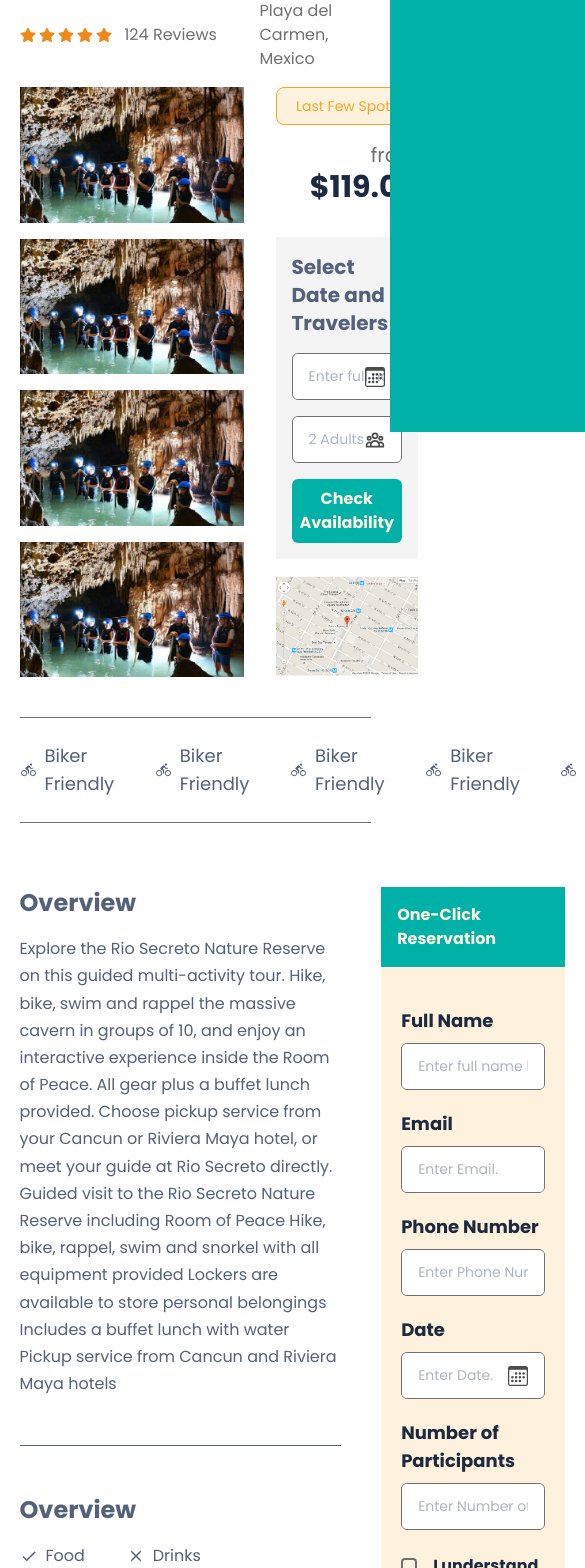
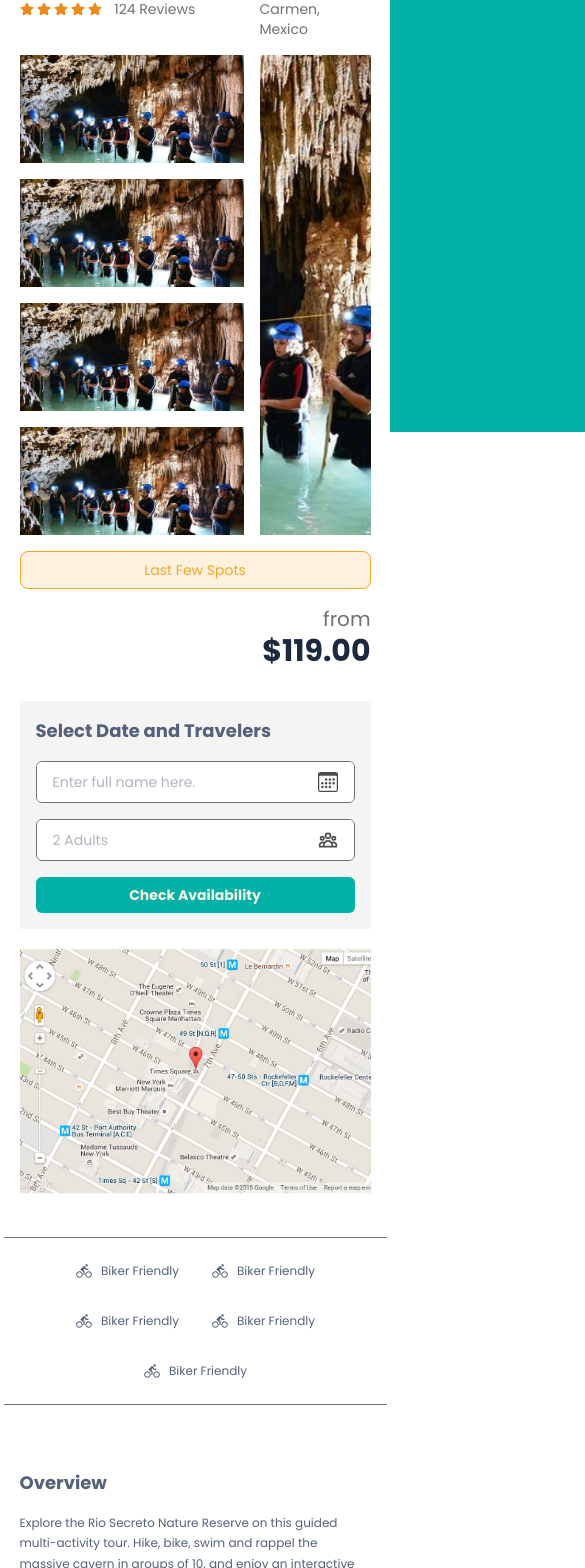
Before and after one commit to abdullahmehboob20s/Entrada-web, a Next.js app: page /activity in a window 390 px wide. Shown: the part 412-1980 px from the top of the page, 585 px wide, since content can reach past the window. Built offline with nearby package versions, Linux system fonts and the light colour scheme.

Commit message:
some sections are done

```diff
--- a/components/Activity/Friendly.tsx
+++ b/components/Activity/Friendly.tsx
@@ -3,26 +3,36 @@ import { IoMdBicycle } from "react-icons/io";
 
 function Friendly() {
   return (
-    <div className="flex items-center space-x-8 border-t-[1px] border-b-[1px] -border-gray py-6">
-      <div className="flex items-center space-x-2">
-        <IoMdBicycle className="text-[1.6rem] -text-blue" />
-        <p className="text-lg font-normal -text-blue">Biker Friendly</p>
+    <div className="flex items-center flex-wrap justify-center xl:justify-start -mx-4 xl:mx-0 xl:space-x-8 border-t-[1px] border-b-[1px] -border-gray py-2 xl:py-6">
+      <div className="flex items-center space-x-2 m-4 xl:m-0">
+        <IoMdBicycle className="text-lg xl:text-[1.6rem] -text-blue" />
+        <p className="text-xs lg:text-base xl:text-lg font-normal -text-blue">
+          Biker Friendly
+        </p>
       </div>
-      <div className="flex items-center space-x-2">
-        <IoMdBicycle className="text-[1.6rem] -text-blue" />
-        <p className="text-lg font-normal -text-blue">Biker Friendly</p>
+      <div className="flex items-center space-x-2 m-4 xl:m-0">
+        <IoMdBicycle className="text-lg xl:text-[1.6rem] -text-blue" />
+        <p className="text-xs lg:text-base xl:text-lg font-normal -text-blue">
+          Biker Friendly
+        </p>
       </div>
-      <div className="flex items-center space-x-2">
-        <IoMdBicycle className="text-[1.6rem] -text-blue" />
-        <p className="text-lg font-normal -text-blue">Biker Friendly</p>
+      <div className="flex items-center space-x-2 m-4 xl:m-0">
+        <IoMdBicycle className="text-lg xl:text-[1.6rem] -text-blue" />
+        <p className="text-xs lg:text-base xl:text-lg font-normal -text-blue">
+          Biker Friendly
+        </p>
       </div>
-      <div className="flex items-center space-x-2">
-        <IoMdBicycle className="text-[1.6rem] -text-blue" />
-        <p className="text-lg font-normal -text-blue">Biker Friendly</p>
+      <div className="flex items-center space-x-2 m-4 xl:m-0">
+        <IoMdBicycle className="text-lg xl:text-[1.6rem] -text-blue" />
+        <p className="text-xs lg:text-base xl:text-lg font-normal -text-blue">
+          Biker Friendly
+        </p>
       </div>
-      <div className="flex items-center space-x-2">
-        <IoMdBicycle className="text-[1.6rem] -text-blue" />
-        <p className="text-lg font-normal -text-blue">Biker Friendly</p>
+      <div className="flex items-center space-x-2 m-4 xl:m-0">
+        <IoMdBicycle className="text-lg xl:text-[1.6rem] -text-blue" />
+        <p className="text-xs lg:text-base xl:text-lg font-normal -text-blue">
+          Biker Friendly
+        </p>
       </div>
     </div>
   );
--- a/components/Activity/PlanDetails.tsx
+++ b/components/Activity/PlanDetails.tsx
@@ -6,7 +6,7 @@ import { HiOutlineUserGroup } from "react-icons/hi";
 
 function PlanDetails() {
   return (
-    <div className="grid grid-cols-[14rem_1fr_.6fr] gap-4">
+    <div className="grid grid-cols-[14rem_1fr] grid-rows-[30rem_auto] xl:grid-rows-none xl:grid-cols-[14rem_1fr_.6fr] gap-4">
       <div className="gap-4 grid grid-rows-4">
         <div className="relative">
           <Image
@@ -50,7 +50,7 @@ function PlanDetails() {
           alt=""
         />
       </div>
-      <div className="">
+      <div className="col-span-2 xl:col-span-1">
         <div className="-text-yellow -bg-yellow-200 rounded-lg w-full p-2 text-center border-[1px] -border-yellow text-sm mb-4">
           Last Few Spots
         </div>
@@ -63,7 +63,7 @@ function PlanDetails() {
         </div>
 
         <div className="bg-[#F4F4F4] py-4 px-4 mb-4">
-          <h4 className="text-xl font-bold -text-blue mb-4">
+          <h4 className="text-lg xl:text-xl font-bold -text-blue mb-4">
             Select Date and Travelers
           </h4>
 
@@ -83,14 +83,14 @@ function PlanDetails() {
 
             <button
               type="submit"
-              className="w-full p-2 -bg-green rounded-md -text-yellow-200 text-base font-bold"
+              className="w-full p-2 -bg-green rounded-md -text-yellow-200 text-sm xl:text-base font-bold"
             >
               Check Availability
             </button>
           </form>
         </div>
 
-        <img src="images/map.png" alt="" />
+        <img src="images/map.png" className="w-full" alt="" />
       </div>
     </div>
   );
--- a/components/Activity/Ranking.tsx
+++ b/components/Activity/Ranking.tsx
@@ -6,16 +6,18 @@ function Ranking() {
     <div className="grid grid-cols-[14rem_1fr] gap-4">
       <div className="flex items-center space-x-3">
         <div className="flex items-center space-x-[.2rem]">
-          <FaStar color="#ED8A19" className="text-base" />
-          <FaStar color="#ED8A19" className="text-base" />
-          <FaStar color="#ED8A19" className="text-base" />
-          <FaStar color="#ED8A19" className="text-base" />
-          <FaStar color="#ED8A19" className="text-base" />
+          <FaStar color="#ED8A19" className="text-sm xl:text-base" />
+          <FaStar color="#ED8A19" className="text-sm xl:text-base" />
+          <FaStar color="#ED8A19" className="text-sm xl:text-base" />
+          <FaStar color="#ED8A19" className="text-sm xl:text-base" />
+          <FaStar color="#ED8A19" className="text-sm xl:text-base" />
         </div>
-        <p className="text-base -text-gray">124 Reviews</p>
+        <p className="text-sm xl:text-base -text-gray">124 Reviews</p>
       </div>
       <div>
-        <p className="text-base -text-gray">Playa del Carmen, Mexico</p>
+        <p className="text-sm xl:text-base -text-gray">
+          Playa del Carmen, Mexico
+        </p>
       </div>
     </div>
   );
--- a/components/Activity/ResponseCard.tsx
+++ b/components/Activity/ResponseCard.tsx
@@ -11,7 +11,7 @@ function ResponseCard() {
         </h5>
       </div>
 
-      <p className="text-base font-normal leading-[1.7] -text-blue max-w-[40em]">
+      <p className="activity-text max-w-[40em]">
         Hello dear traveler! Thank you for letting us know about your experience
         in a secret river adventures tour.
       </p>
--- a/components/Activity/ReviewCard.tsx
+++ b/components/Activity/ReviewCard.tsx
@@ -25,7 +25,7 @@ function ReviewCard() {
         </div>
 
         <div className="mb-12">
-          <p className="text-base font-normal leading-[1.7] -text-blue max-w-[40em]">
+          <p className="activity-text max-w-[40em]">
             My favorite part of the trip was going to this cave with the best
             tour guide Driss. I enjoy every minute and learn a lot through out.
           </p>
--- a/components/Activity/TotalReviews.tsx
+++ b/components/Activity/TotalReviews.tsx
@@ -4,7 +4,7 @@ import ReviewBar from "./ReviewBar";
 function TotalReviews() {
   return (
     <div>
-      <p className="text-lg -text-blue mb-12">
+      <p className="activity-text mb-12">
         Total review count and overall rating based on Outdoor.al and
         Tripadvisor reviews
       </p>
--- a/components/LabelAndInput.tsx
+++ b/components/LabelAndInput.tsx
@@ -15,7 +15,7 @@ function LabelAndInput({ label, placeholder, Icon }: Props) {
       <div className="relative bg-white rounded-md overflow-hidden border-[1px] border-[#707070]">
         <input
           placeholder={placeholder}
-          className="text-sm text-black opacity-80 w-full h-full py-3 px-4 bbg-white outline-none"
+          className="text-sm text-black opacity-80 w-full h-full py-[0.6rem] xl:py-3 px-4 bbg-white outline-none"
         />
 
         {Icon && <Icon />}
--- a/layouts/Activity/PlaceDetails.tsx
+++ b/layouts/Activity/PlaceDetails.tsx
@@ -17,9 +17,7 @@ const Item = (props: Item_Interface) => {
       ) : (
         <IoMdClose className="text-lg -text-blue" />
       )}
-      <p className="text-base font-normal leading-[1.7] -text-blue">
-        {props.title}
-      </p>
+      <p className="activity-text">{props.title}</p>
     </div>
   );
 };
@@ -27,13 +25,13 @@ const Item = (props: Item_Interface) => {
 function PlaceDetails() {
   return (
     <div>
-      <div className="container grid grid-cols-[1fr_.5fr] gap-10">
+      <div className="container PlaceDetails grid xl:grid-cols-[1fr_.5fr] gap-14 xl:gap-10">
         <div>
           <div className="mb-100px">
-            <div className="pb-12 mb-12 border-b-[1px] -border-blue">
-              <h1 className="text-2xl font-bold -text-blue mb-4">Overview</h1>
+            <div className="activity-divider">
+              <h1 className="activity-title">Overview</h1>
 
-              <p className="text-base font-normal leading-[1.7] -text-blue">
+              <p className="activity-text">
                 Explore the Rio Secreto Nature Reserve on this guided
                 multi-activity tour. Hike, bike, swim and rappel the massive
                 cavern in groups of 10, and enjoy an interactive experience
@@ -47,10 +45,10 @@ function PlaceDetails() {
               </p>
             </div>
 
-            <div className="pb-12 mb-12 border-b-[1px] -border-blue">
-              <h1 className="text-2xl font-bold -text-blue mb-4">Overview</h1>
+            <div className="activity-divider">
+              <h1 className="activity-title">Overview</h1>
 
-              <div className="grid grid-cols-3">
+              <div className="grid grid-cols-1 md:grid-cols-3">
                 <div>
                   <Item included={true} title="Food" />
                   <Item included={true} title="Transportation" />
@@ -63,38 +61,30 @@ function PlaceDetails() {
               </div>
             </div>
 
-            <div className="pb-12 mb-12 border-b-[1px] -border-blue">
+            <div className="activity-divider">
               <div className="mb-8">
-                <h1 className="text-2xl font-bold -text-blue mb-4">
-                  Meeting And Pickup
-                </h1>
-                <p className="text-base font-normal leading-[1.7] -text-blue">
+                <h1 className="activity-title">Meeting And Pickup</h1>
+                <p className="activity-text">
                   You can head directly to the meeting point, or request pickup
                 </p>
               </div>
               <div className="mb-8">
-                <h1 className="text-2xl font-bold -text-blue mb-4">
-                  Meeting point
-                </h1>
-                <p className="text-base font-normal leading-[1.7] -text-blue">
+                <h1 className="activity-title">Meeting point</h1>
+                <p className="activity-text">
                   You can head directly to the meeting point, or request pickup
                 </p>
               </div>
               <div>
-                <h1 className="text-2xl font-bold -text-blue mb-4">
-                  More Information
-                </h1>
-                <p className="text-base font-normal leading-[1.7] -text-blue">
+                <h1 className="activity-title">More Information</h1>
+                <p className="activity-text">
                   You can head directly to the meeting point, or request pickup
                 </p>
               </div>
             </div>
 
-            <div className="pb-12 mb-12 border-b-[1px] -border-blue">
-              <h1 className="text-2xl font-bold -text-blue mb-4">
-                What To Expect
-              </h1>
-              <p className="text-base font-normal leading-[1.7] -text-blue">
+            <div className="activity-divider">
+              <h1 className="activity-title">What To Expect</h1>
+              <p className="activity-text">
                 Explore the Rio Secreto Nature Reserve on this guided
                 multi-activity tour. Hike, bike, swim and rappel the massive
                 cavern in groups of 10, and enjoy an interactive experience
@@ -109,10 +99,8 @@ function PlaceDetails() {
             </div>
 
             <div>
-              <h1 className="text-2xl font-bold -text-blue mb-4">
-                Cancellation Policy
-              </h1>
-              <p className="text-base font-normal leading-[1.7] -text-blue">
+              <h1 className="activity-title">Cancellation Policy</h1>
+              <p className="activity-text">
                 Explore the Rio Secreto Nature Reserve on this guided
                 multi-activity tour. Hike, bike, swim and rappel the massive
                 cavern in groups of 10, and enjoy an interactive experience
--- a/pages/activity.tsx
+++ b/pages/activity.tsx
@@ -17,7 +17,7 @@ function Activity() {
       </div>
       <div className="mb-7">
         <div className="container">
-          <h1 className="text-4xl font-bold -text-blue-300">
+          <h1 className="text-3xl xl:text-4xl font-bold -text-blue-300">
             A secret river adventures tour. Explore the nature wonders of the
             Riviera Maya
           </h1>
--- a/styles/globals.css
+++ b/styles/globals.css
@@ -103,6 +103,20 @@
   .TravelingOptions .cards .card-title {
     @apply -text-gray text-base xl:text-lg font-bold mb-5;
   }
+
+  /* PlaceDetails ===== */
+
+  .PlaceDetails .activity-title {
+    @apply text-lg sm:text-xl xl:text-2xl font-bold -text-blue mb-4;
+  }
+
+  .PlaceDetails .activity-text {
+    @apply text-xs sm:text-sm lg:text-base font-normal leading-[1.7] -text-blue;
+  }
+
+  .PlaceDetails .activity-divider {
+    @apply pb-8 mb-8 sm:pb-10 sm:mb-10 xl:pb-12 xl:mb-12 border-b-[1px] -border-blue;
+  }
 }
 
 .swiper-slide {
```
Also changed, not shown: components/Activity/PlaceReviews.tsx (+25 -8 lines).
